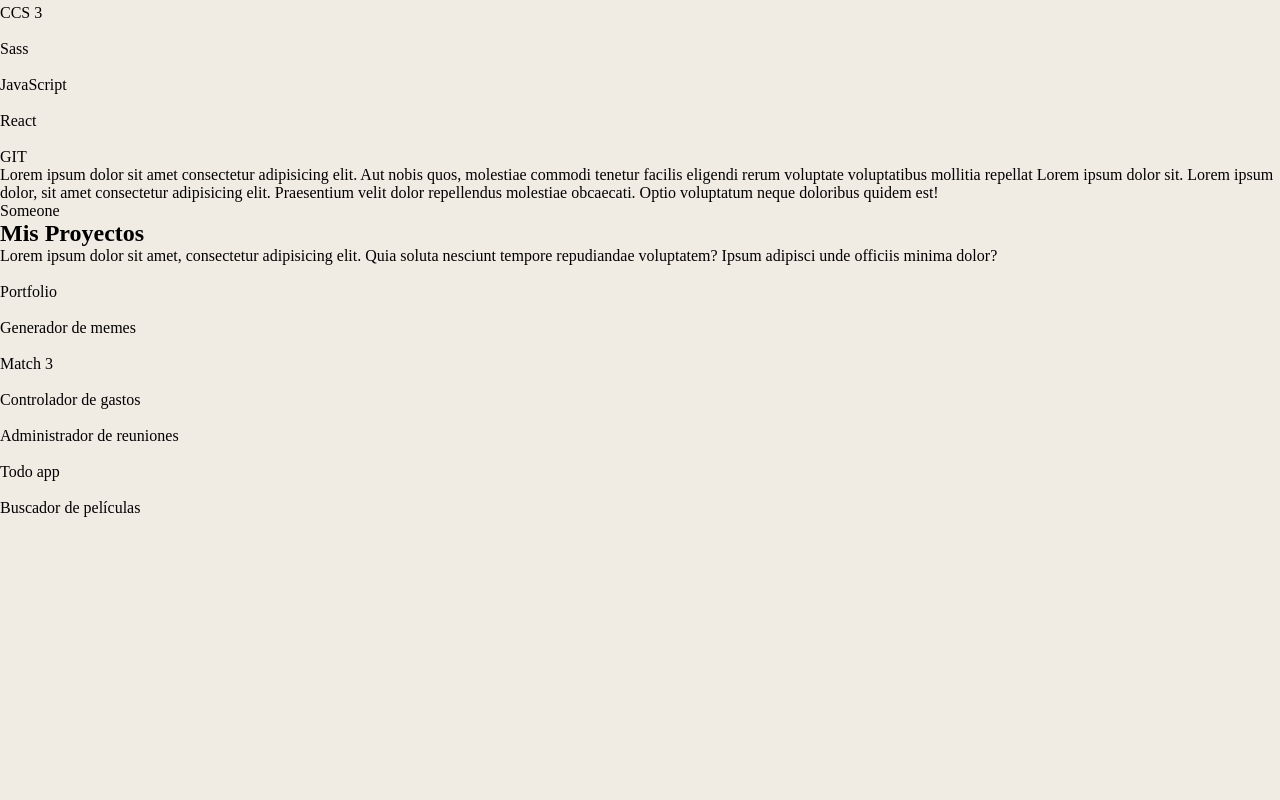
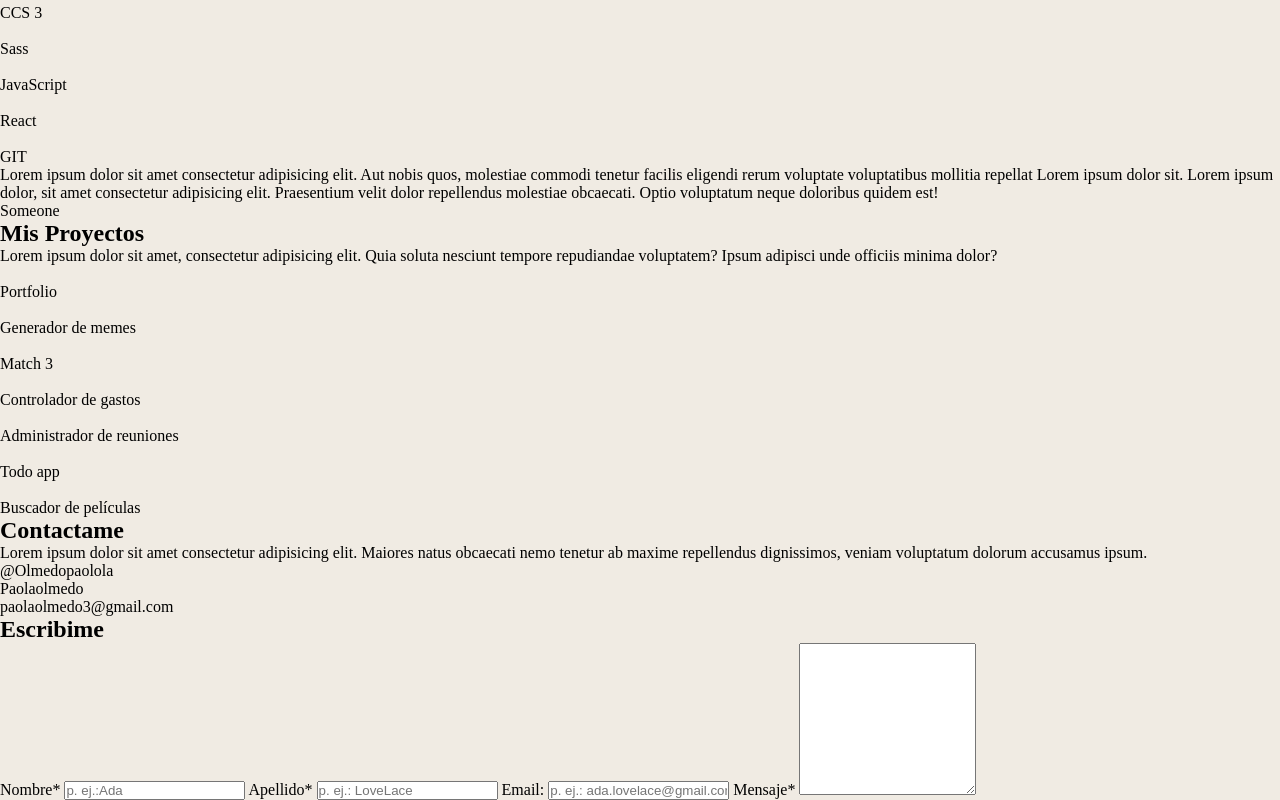
Before and after one commit to Paola-5/portfolio-ada, a plain HTML site: page index.html in a window 1280 px wide. Shown: the part 877-1677 px from the top of the page. Before the commit the page ends 1394 px from the top, so only its background shows below. Drawn offline with Linux system fonts and the light colour scheme.

Commit message:
Agregue section Form

```diff
--- a/index.html
+++ b/index.html
@@ -176,8 +176,52 @@
                         <p class="nombre-card-proyecto"> Buscador de películas </p>
                     </div>
                 </div>
+            </div>
+
+        </section>
 
 
+
+
+        <section>
+            <div>
+                <h2>Contactame</h2>
+                <p>Lorem ipsum dolor sit amet consectetur adipisicing elit. Maiores natus obcaecati nemo tenetur ab
+                    maxime repellendus dignissimos, veniam voluptatum dolorum accusamus ipsum.
+                </p>
+            </div>
+            <div>
+                <ul>
+                    <li>@Olmedopaolola</li>
+                    <li>Paolaolmedo</li>
+                    <li>paolaolmedo3@gmail.com</li>
+                </ul>
+            </div>
+
+            <div>
+                <h2>Escribime</h2>
+                <form action="https://dominio.com/send/" method="get" id="nombre">
+
+                    <label for="name">
+                        Nombre*
+                        <input type="name" id="name" name="name" placeholder="p. ej.:Ada">
+                    </label>
+
+                    <label for="name">
+                        Apellido*
+                        <input type="lastname" id="lastname" name="lastname" placeholder="p. ej.: LoveLace">
+                    </label>
+
+                    <label for="mail">
+                        Email:
+                        <input type="mail" id="mail" name="mail" placeholder="p. ej.: ada.lovelace@gmail.com">
+                    </label>
+
+                    <label for="opinion" class="textarea">
+                        Mensaje*
+                        <textarea name="opinion" id="opinion" cols="20" rows="10"> </textarea>
+                    </label>
+                </form>
 
 
             </div>
@@ -185,8 +229,6 @@
         </section>
 
 
-
-
     </main>
 
 </body>
```
